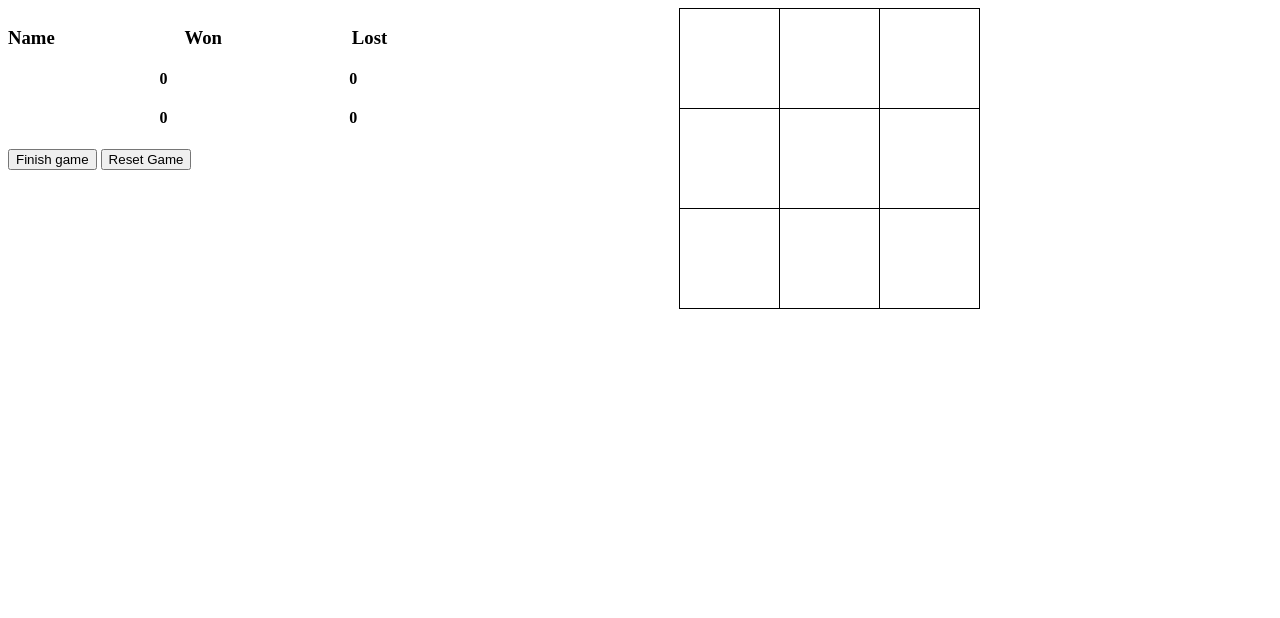
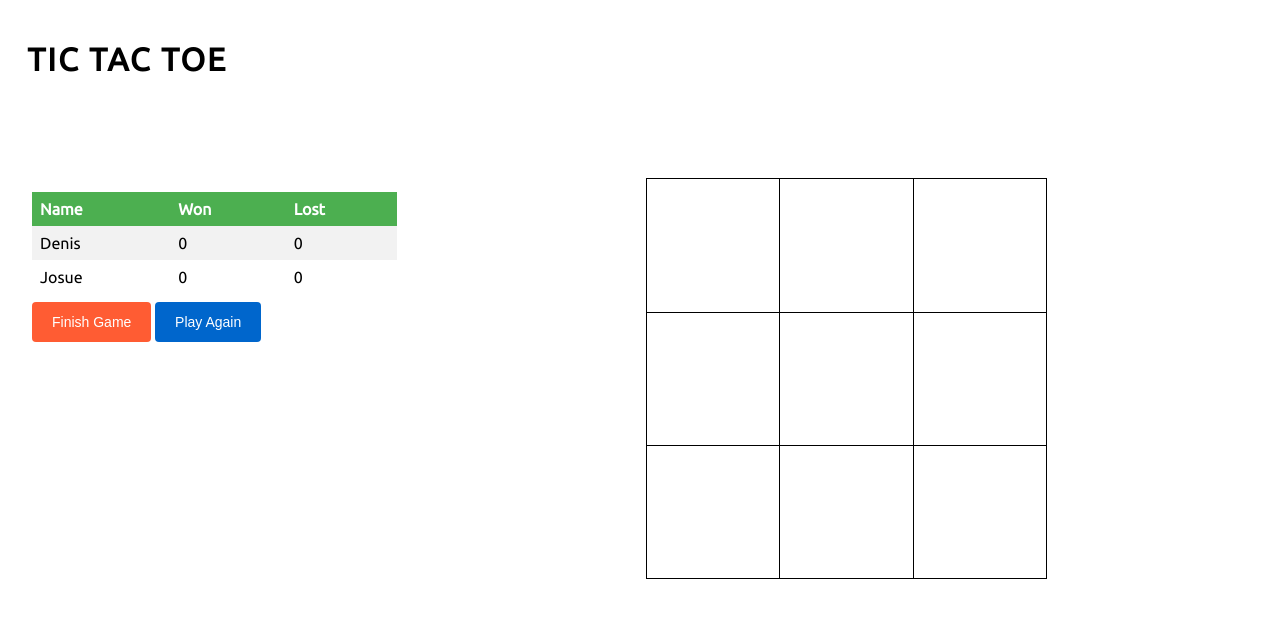
Before and after one commit to OlukaDenis/TicTacToe-Javascript, a plain HTML site: page index.html in a window 1280 px wide. Both pictures are taken after a click on the input "Start game". Drawn offline with Linux system fonts and the light colour scheme.

Commit message:
Added the validations, game player status and the UI design

```diff
--- a/css/index.css
+++ b/css/index.css
@@ -1,25 +1,91 @@
 body {
+  font-family: 'Ubuntu', sans-serif;
+}
+
+.container {
   display: flex;
+}
+
+.logo {
+  text-transform: uppercase;
+  letter-spacing: 2px;
+  padding: 1.2rem;
 }
 
 .form {
   width: 30%;
   display: flex;
   flex-direction: column;
+  padding: 1.5rem;
+  margin-top: 10px;
 }
 
+form > label {
+  margin-top: 30px;
+}
 
 form > input[type="text"] {
   width: 96%;
-  margin-bottom: 30px;
+  width: 100%;
+  padding: 12px 20px;
+  margin: 8px 0;
+  display: inline-block;
+  border: 1px solid #ccc;
+  border-radius: 4px;
+  box-sizing: border-box;
+}
+
+form > span {
+  font-size: 12px;
+  color: red;
+  display: none;
 }
 
 form > input[type="submit"] {
   width: 60%;
   align-self: center;
+  margin-top: 30px;
+  background-color: #45a049;
+}
+
+table {
+  border-collapse: collapse;
+  width: 100%;
+}
+
+th, td {
+  text-align: left;
+  padding: 8px;
+}
+
+tr:nth-child(even){background-color: #f2f2f2}
+
+th {
+  background-color: #4CAF50;
+  color: white;
+}
+
+.btn{
+  color: white;
+  padding: 12px 20px;
+  margin: 8px 0;
+  font-size: 14px;
+  border: none;
+  border-radius: 4px;
+  cursor: pointer;
+}
+
+#finishGame {
+  background-color: #ff5c33;
+}
+
+#resetGame {
+  background-color: #0066cc;
 }
 
 .game-settings {
+  padding: 1.5rem;
+  margin-top: 50px;
   width: 30%;
   display: none;
 }
@@ -38,20 +104,33 @@ form > input[type="submit"] {
 }
 
 .board-container {
+  /* margin-top: 60px; */
   width: 70%;
   display: flex;
-  flex-direction: row;
+  flex-direction: column;
   justify-content: center;
+  align-items: center;
   display: none;
 }
+
 .board {
-  height: 300px;
-  width: 300px;
+  height: 400px;
+  width: 400px;
   display: grid;
   grid-template-columns: repeat(3, 1fr);
   grid-template-rows: repeat(3, 1fr);
   border-style: solid;
   border-width: 0px 0px 1px 1px;
+}
+
+.status-container {
+  height: 60px;
+}
+
+#playerStatus {
+  text-align: center;
+  text-transform: uppercase;
+  display: none;
 }
 
 .board > div {
@@ -62,6 +141,7 @@ form > input[type="submit"] {
   display: flex;
   justify-content: center;
   align-items: center;
+  font-size: 40px;
 }
 
 .cursor-pointer {
--- a/index.html
+++ b/index.html
@@ -4,30 +4,50 @@
     <meta charset="UTF-8" />
     <meta name="viewport" content="width=device-width, initial-scale=1.0" />
     <link rel="stylesheet" href="css/index.css" />
+    <link href="https://fonts.googleapis.com/css?family=Ubuntu&display=swap" rel="stylesheet">
     <title>Tic Tac Toe</title>
   </head>
   <body>
+    <h1 class="logo">Tic Tac Toe</h1>
+    <div class="container">
       <form class="form" id="form">
         <label for="player1">Player "X"</label>
-      <input type="text" name="player1" id="player1" minlength="3" maxlength="12">
+        <input type="text" name="player1" id="player1" value="Denis">
+        <span id="error1">Player X required </span>
         <label for="player2">Player "0"</label>
-      <input type="text" name="player2" id="player2" minlength="3" maxlength="12">
-      <input type="submit" name="sumbit" id="setPlayerBtn" value="Start game" />
+        <input type="text" name="player2" id="player2" value="Josue">
+        <span id="error2">Player O required </span>
+        <input type="submit" class="btn" name="sumbit" id="setPlayerBtn" value="Start game" />
       </form>
 
       <div class="game-settings">
-      <div class="game-info">
-        <h3><span>Name</span> <span>Won</span> <span>Lost</span> </h3>
-        <h4><span id="playerX">Player X:</span> <span id="xWins">0</span> <span id="xLost">0</span> </h4>
-        <h4><span id="playerO">Player O:</span> <span id="oWins">0</span> <span id="oLost">0</span></h4>
+        <table>
+          <tr>
+            <th>Name</th>
+            <th>Won</th>
+            <th>Lost</th>
+          </tr>
+          <tr>
+            <td id="playerX">x</td>
+            <td id="xWins">0</td>
+            <td id="xLost">0</td>
+          </tr>
+          <tr>
+            <td id="playerO">o</td>
+            <td id="oWins">0</td>
+            <td id="oLost">0</td>
+          </tr>
+        </table>
+
+        <button class="btn" id="finishGame">Finish Game</button>
+        <button class="btn" id="resetGame">Play Again</button>
       </div>
 
-      <button id="finishGame">Finish game</button>
-      <button id="resetGame">Reset Game</button>
+      <div class="board-container" id="boardContainer">
+        <div class="status-container">
+          <h4 id="playerStatus">Player status</h4>
         </div>
 
-
-    <div class="board-container" id="boardContainer">
         <div class="board">
           <div class="board-cell cursor-pointer" id="0|0"></div>
           <div class="board-cell cursor-pointer" id="0|1"></div>
@@ -39,26 +59,9 @@
           <div class="board-cell cursor-pointer" id="2|1"></div>
           <div class="board-cell cursor-pointer" id="2|2"></div>
         </div>
-      <!-- <table class="board" id="board">
-        <tbody class="tbody">
-          <tr>
-            <td>X</td>
-            <td>0</td>
-            <td>X</td>
-          </tr>
-          <tr>
-            <td>X</td>
-            <td>X</td>
-            <td>0</td>
-          </tr>
-          <tr>
-            <td>0</td>
-            <td>X</td>
-            <td>0</td>
-          </tr>
-        </tbody>
-      </table> -->
       </div>
+    </div>
+
     <script src="js/index.js"></script>
   </body>
 </html>
--- a/js/index.js
+++ b/js/index.js
@@ -2,13 +2,14 @@ let player1 = "";
 let player2 = "";
 let lastClick = "";
 let gameState = false;
-
+let counter = 0;
 const playerX = document.querySelector('#playerX');
 const playerO = document.querySelector('#playerO');
 const xWins = document.getElementById('xWins');
 const oWins = document.getElementById('oWins');
 const oLost = document.getElementById('oLost');
 const xLost = document.getElementById('xLost');
+const playerStatus = document.querySelector('#playerStatus');
 
 const Gameboard = (function () {
   let gameBoard = Array.from(Array(3), () => new Array(3));
@@ -59,6 +60,7 @@ const Game = (() => {
   const move = (row, column, cell) => {
     let tempMarker = "";
     let winner = '';
+    counter += 1;
     if (player1.getTurn() === true) {
       player1.setTurn(false);
       player2.setTurn(true);
@@ -75,7 +77,14 @@ const Game = (() => {
     if (Gameboard.checkWinner()) {
         gameState = true;
         winner.setWin();
+        playerStatus.style.display = 'block';
+        playerStatus.innerHTML = winner.name + ' has won! '
         getGameStats();
+    }
+    if (counter === 9){
+      playerStatus.style.display = 'block';
+      playerStatus.innerHTML = 'It is a draw';
+      console.log("This is a draw")
     }
   };
 
@@ -90,8 +99,22 @@ form.addEventListener("submit", handleForm);
 const btnSetPlayers = document.getElementById("setPlayerBtn");
 const gameSetting = document.querySelector('.game-settings');
 btnSetPlayers.addEventListener("click", () => {
-  const nameOne = document.getElementById("player1").value;
-  const nameTwo = document.getElementById("player2").value;
+  let nameOne = document.getElementById("player1").value;
+  let nameTwo = document.getElementById("player2").value;
+  const oError = document.getElementById('error2');
+  const xError = document.getElementById('error1');
+  if (nameOne === '' || nameOne === null) {
+    xError.style.display = 'block';
+    oError.style.display = 'none';
+    return;
+  } else if (nameTwo === '' || nameTwo === null) {
+    oError.style.display = 'block';
+    xError.style.display = 'none';
+    return;
+  } else {
+    oError.style.display = 'none';
+    xError.style.display = 'none';
+
     player1 = Player(nameOne, "X");
     player1.setTurn(true);
     player2 = Player(nameTwo, "O");
@@ -101,6 +124,10 @@ btnSetPlayers.addEventListener("click", () => {
     gameSetting.style.display = "block"
     form.style.display = 'none';
     getGameStats();
+    document.getElementById('player1').value = '';
+    document.getElementById('player2').value = '';
+
+  }
 });
 
 
@@ -114,7 +141,6 @@ document.querySelectorAll(".board-cell").forEach(function (el) {
     if (gameState === true){
         return;
     }
-
     lastClick = el.id;
     let row = +this.id.split("|")[0];
     let column = +this.id.split("|")[1];
@@ -166,4 +192,9 @@ resetBtn.addEventListener('click', () => {
 
 const resetGame = () => {
     Gameboard.reset();
+    playerStatus.style.display = 'none';
+    counter = 0;
 };
+
+// const xError = document.getElementById('error1');
+// xError.style.display = 'block';
```
Lines whose indentation alone changed are shown as unchanged.
